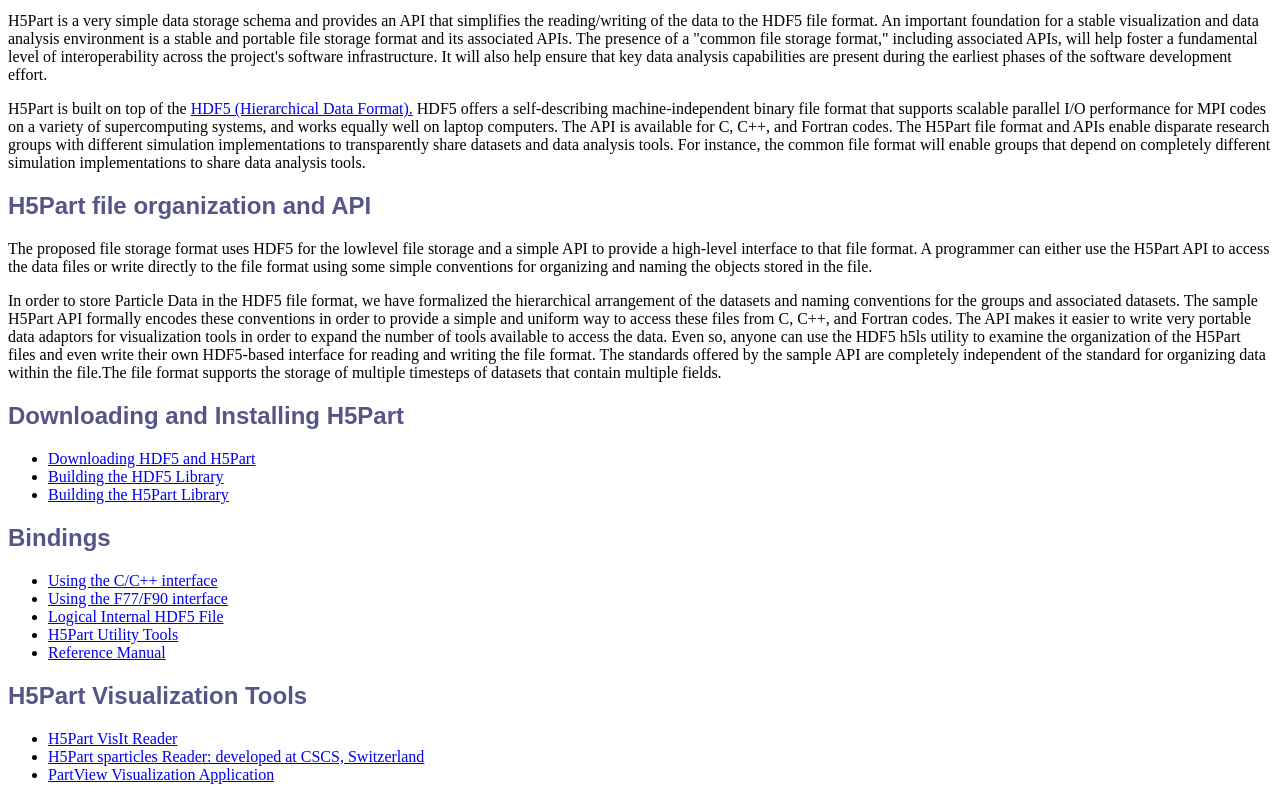
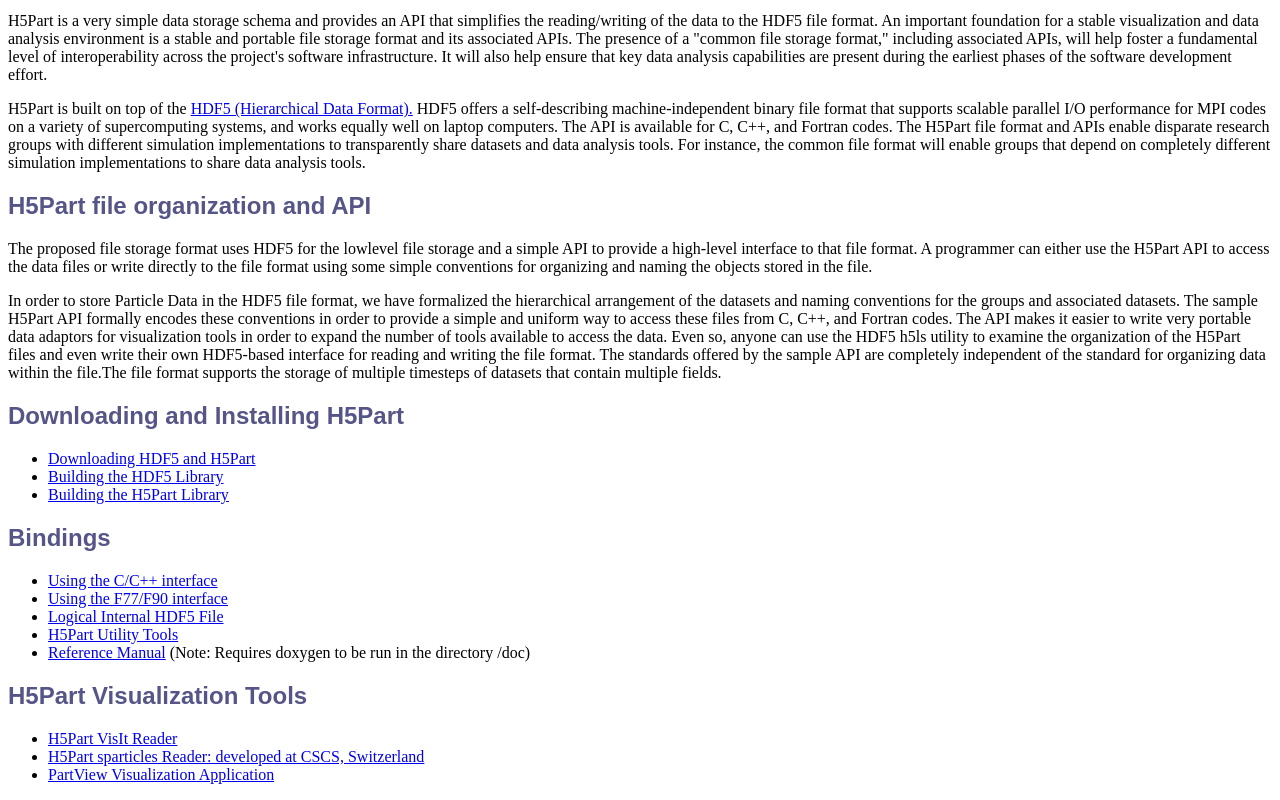
Before and after one commit to angus-g/H5hut, a plain HTML site: page doc/h5part.html in a window 1280 px wide. Shown: the part 498-1298 px from the top of the page. Drawn offline with Linux system fonts and the light colour scheme.

Commit message:
Minor documentation updates.

```diff
--- a/doc/h5part.html
+++ b/doc/h5part.html
@@ -105,7 +105,8 @@ of datasets that contain multiple fields.
 <LI><a href="UsingF.html">Using the F77/F90 interface</a>
 <LI><a href="InternalLayout.html">Logical Internal HDF5 File</a>
 <LI><a href="H5PartTools.html">H5Part Utility Tools</a>
-<LI><a href="ReferencePages/index.html">Reference Manual</a>
+<LI><a href="ReferencePages/index.html">Reference Manual</a> (Note: Requires doxygen
+to be run in the directory /doc)
 </UL>
 
 <font face="arial,helvetica" color="#555588"><h2>H5Part Visualization Tools</h2></font>
```
Also changed, not shown: 1 other file.
